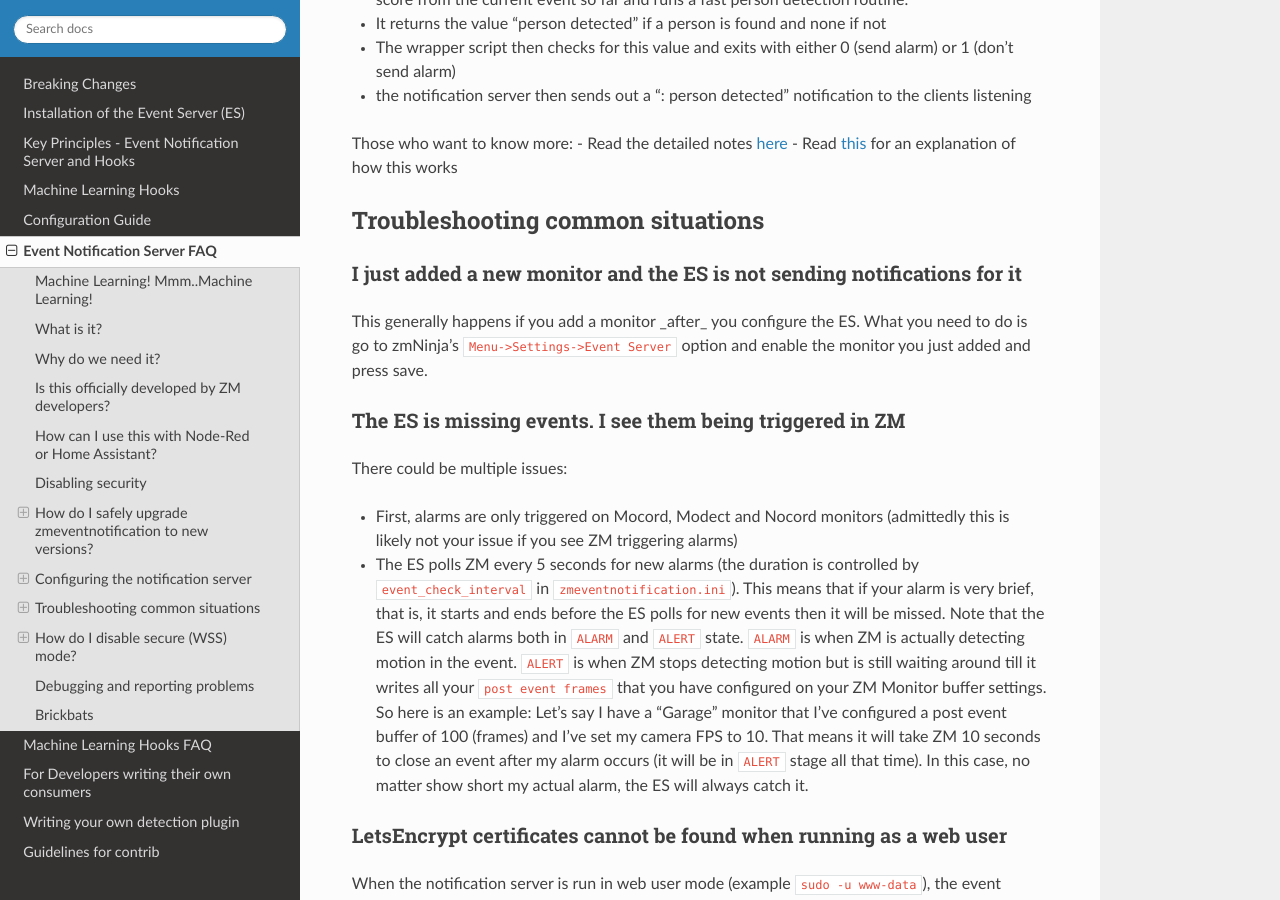
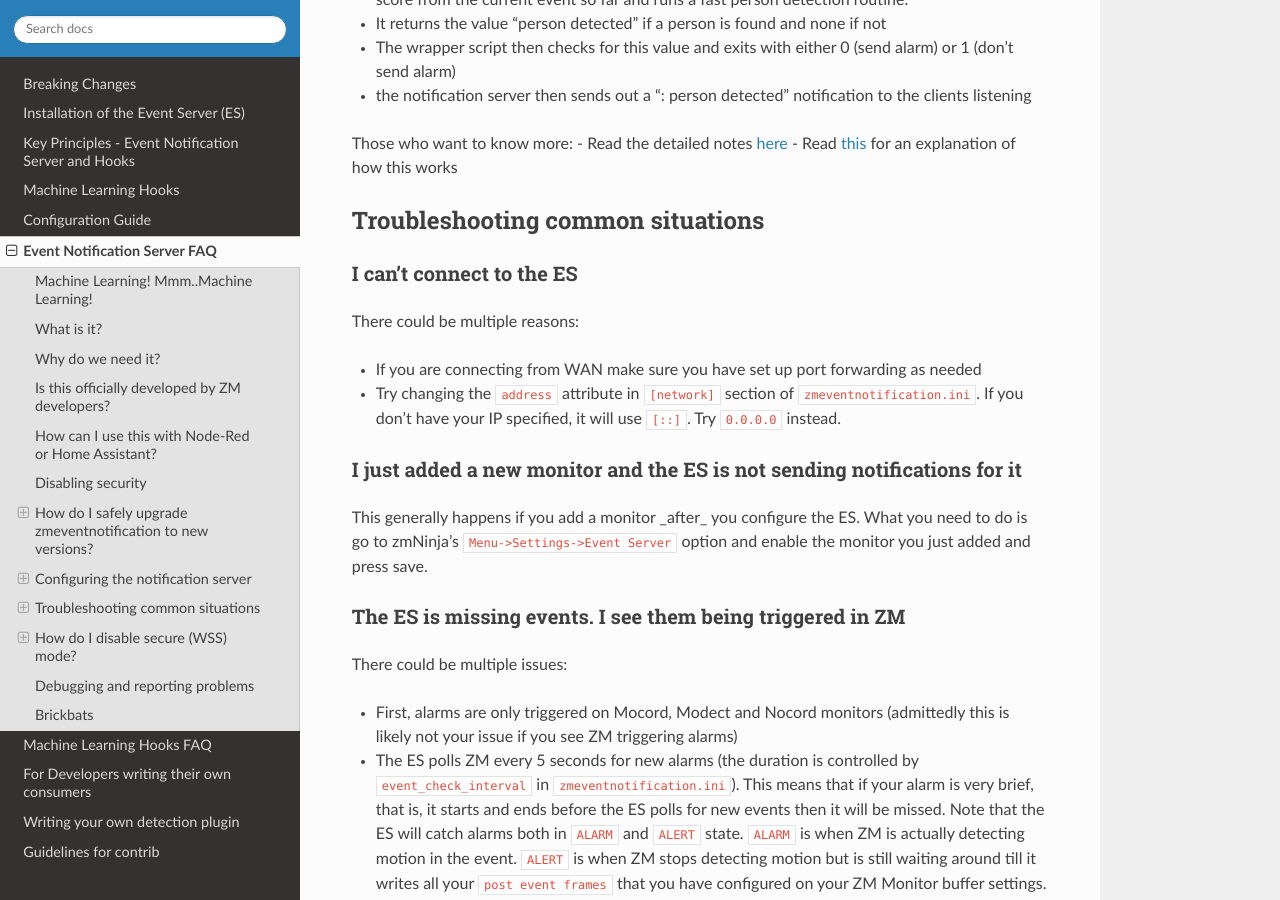
Before and after one commit to ZoneMinder/zmeventnotification, a Sphinx documentation site: the page built from docs/guides/es_faq.rst, in a window 1280 px wide and 900 px high, scrolled down 5258 px. Built offline with Sphinx 7.4.7 and the Read the Docs theme 2.0.0, drawn with Linux system fonts in a browser that asks for light colours.

Commit message:
add ip address note

```diff
--- a/docs/guides/es_faq.rst
+++ b/docs/guides/es_faq.rst
@@ -278,6 +278,14 @@ for an explanation of how this works
 
 Troubleshooting common situations
 ---------------------------------
+
+I can't connect to the ES
+~~~~~~~~~~~~~~~~~~~~~~~~~~~
+There could be multiple reasons:
+
+- If you are connecting from WAN make sure you have set up port forwarding as needed
+- Try changing the ``address`` attribute in ``[network]`` section of ``zmeventnotification.ini``.
+  If you don't have your IP specified, it will use ``[::]``. Try ``0.0.0.0`` instead.
 
 I just added a new monitor and the ES is not sending notifications for it
 ~~~~~~~~~~~~~~~~~~~~~~~~~~~~~~~~~~~~~~~~~~~~~~~~~~~~~~~~~~~~~~~~~~~~~~~~~~
```
